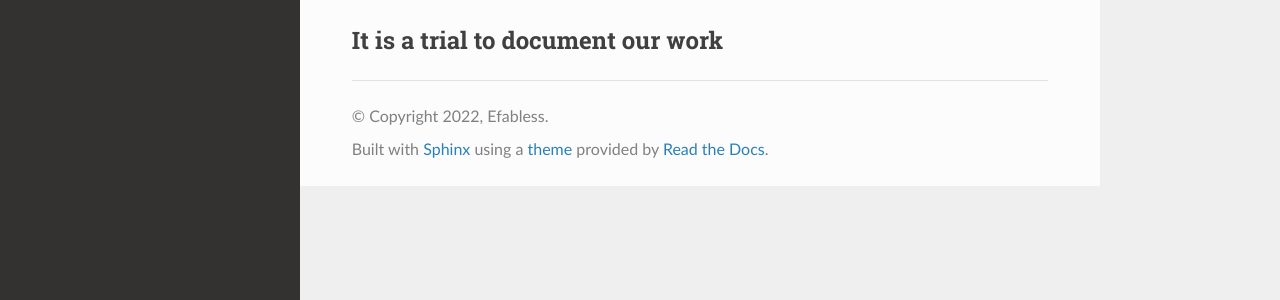
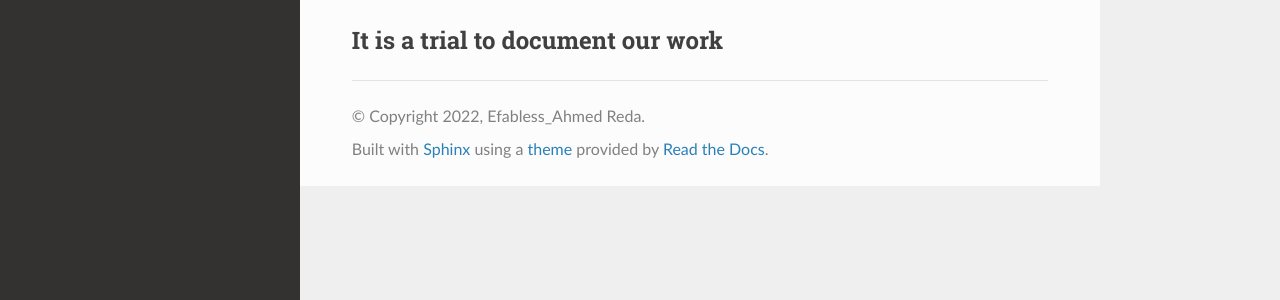
Before and after one commit to Ahmedredamohamed2022/Manual_Lab, a Sphinx documentation site: the page built from docs/source/index.rst, in a window 1280 px wide. Shown: the part 232-532 px from the top of the page. Built offline with Sphinx 7.4.7 and the Read the Docs theme 2.0.0, drawn with Linux system fonts in a browser that asks for light colours.

Commit message:
Update conf.py

```diff
--- a/docs/source/conf.py
+++ b/docs/source/conf.py
@@ -7,7 +7,7 @@
 # https://www.sphinx-doc.org/en/master/usage/configuration.html#project-information
 
 project = 'Manual Lab'
-copyright = '2022, Efabless'
+copyright = '2022, Efabless_Ahmed Reda'
 author = 'Ahmed Reda'
 release = '1'
 
```
